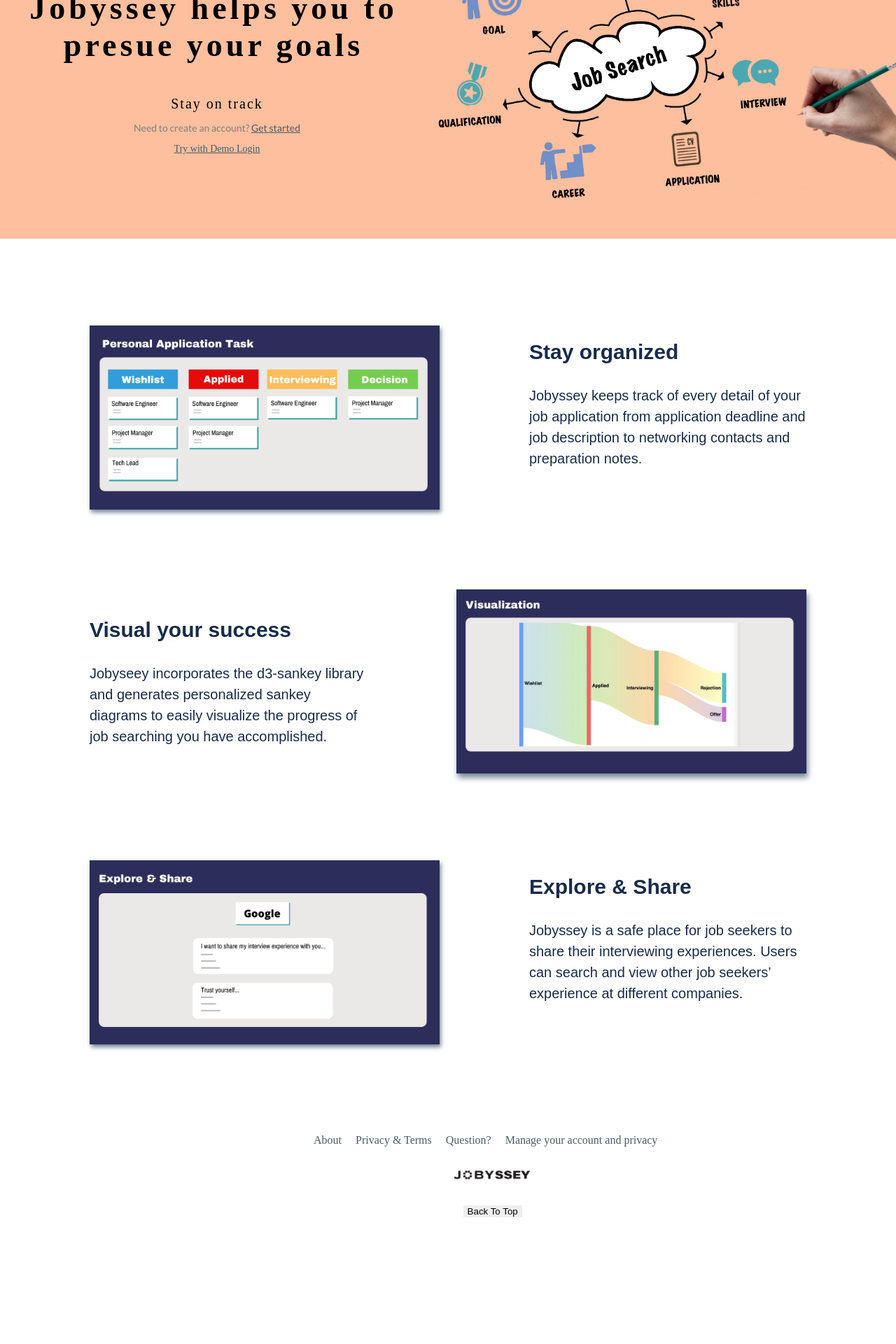
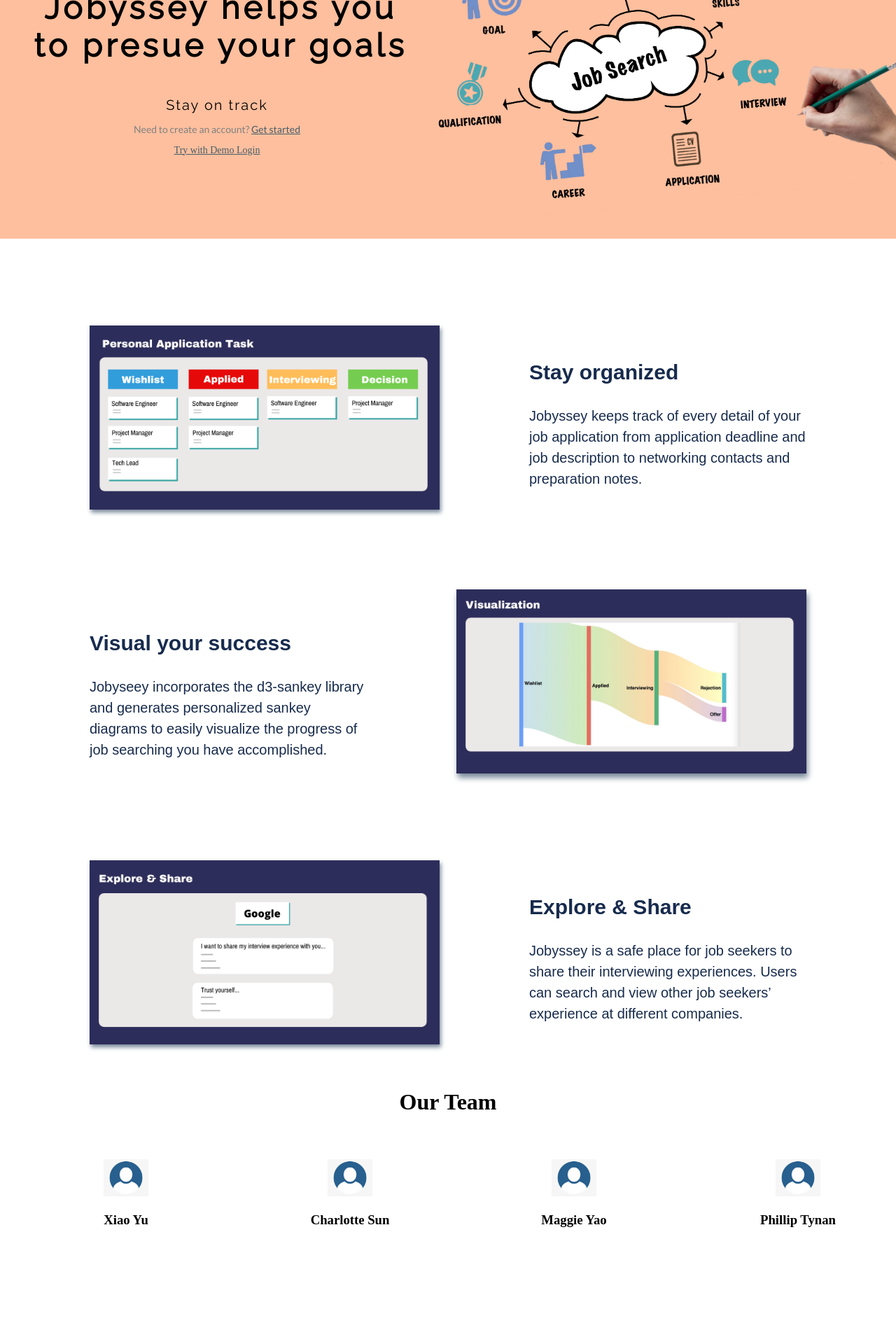
Before and after one commit to tsun34/Jobyssey, a React (Create React App) app in the folder frontend/: page /#/ in a window 1280 px wide. Shown: the part 280-2200 px from the top of the page at 70% size. Before the commit the page ends 2019 px from the top, so only its background shows below. Built offline with nearby package versions, Linux system fonts and the light colour scheme.

Commit message:
splashfinish

```diff
--- a/frontend/src/components/homePage/home_page.jsx
+++ b/frontend/src/components/homePage/home_page.jsx
@@ -6,6 +6,7 @@
 import personal_job_task from '../../pics/personal_job_task.png'
 import visual from '../../pics/visual.png'
 import explore from '../../pics/explore.png'
+import profilepic from '../../pics/profilepic.png'
 
 class HomePage extends React.Component {
     constructor(props) {
@@ -93,6 +94,25 @@
                 </span>
             </div>
         </section>
+        <h1 className='contributor-our-team' >Our Team</h1>
+        <section className='contributor-section'>
+            <div className='contributor-div'>
+                <img className='contributor-img' src={profilepic} />
+                <h3>Xiao Yu</h3>
+            </div>
+            <div className='contributor-div'>
+                <img className='contributor-img' src={profilepic} />
+                <h3>Charlotte Sun</h3>
+            </div>
+            <div className='contributor-div'>
+                <img className='contributor-img' src={profilepic} />
+                <h3>Maggie Yao</h3>
+            </div>
+            <div className='contributor-div'>
+                <img className='contributor-img' src={profilepic} />
+                <h3>Phillip Tynan</h3>
+            </div>
+        </section>
         <div className='footer'>
             <div className='footer-content' >
                 <span>About</span>
--- a/frontend/src/css/homepage.css
+++ b/frontend/src/css/homepage.css
@@ -1,6 +1,9 @@
-
+html,body{
+    position: relative;
+    width:100%;
+}
 .home-nav{
-    width: 100%;
+    width: 100vw;
     height: 120px;
     display: flex;
     flex-direction: row;
@@ -100,7 +103,7 @@
 }
 
 .jobyssey-home-title{
-    font-family: 'Blckham Script';
+    font-family: 'Raleway';
     font-size: 46px;
     font-weight: bold;
     letter-spacing: 5px;
@@ -108,10 +111,11 @@
     margin-bottom: 16px;
     margin-right: 10px;
     padding-bottom: 30px;
+    margin-left: 20px;
 }
 
 .jobyssey-home-body{
-    font-family: 'Pangolin';
+    font-family: 'Raleway';
     font-size: 20px;
     letter-spacing: 2px;
     margin-bottom: 32px;
@@ -199,6 +203,9 @@
 
 .jobyssey-home-box{
     display: flex;
+    align-items: center;
+    flex-direction: row;
+
 }
 
 .visual-task-text{
@@ -225,3 +232,35 @@
 .back-to-top-btn:hover{
     color: gray;
 }
+
+.contributor-our-team{
+    /* flex-direction: row;
+    display: flex;
+    justify-content: space-evenly;
+    align-items: center;*/
+    text-align: center;
+    margin-top: 5%;
+}
+
+.contributor-section{
+    height: 200px;
+    width: 100vw;
+    flex-direction: row;
+    display: flex;
+    justify-content: space-evenly;
+    align-items: center;
+    text-align: center;
+    padding-left: 20px;
+}
+
+.contributor-img{
+    height: auto;
+    width: 20%;
+}
+
+.contributor-div {
+    width: 500px;
+    /* height: 100px; */
+    margin: 0px;
+    padding: 0px;
+}
```
Also changed, not shown: frontend/src/pics/profilepic.png (added).
